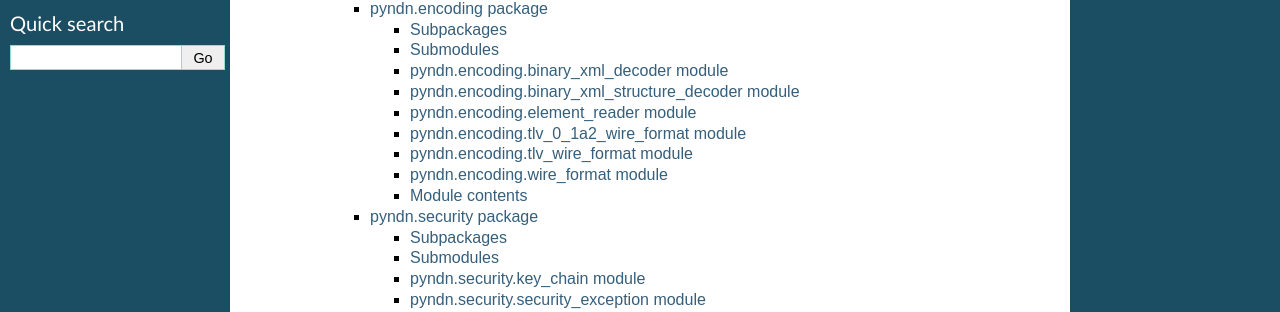
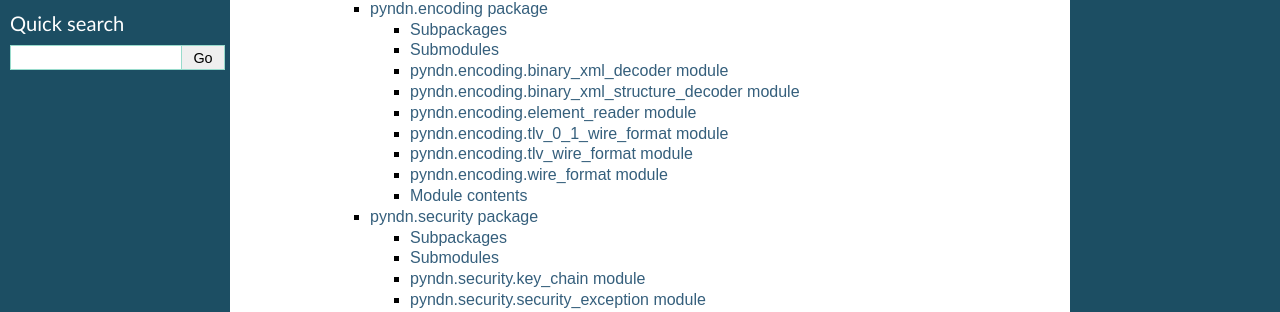
Before and after one commit to named-data/PyNDN2, a Sphinx documentation site: the page built from doc/index.rst, in a window 1280 px wide. Shown: the part 234-546 px from the top of the page. Built offline with Sphinx 7.4.7, drawn with Linux system fonts in a browser that asks for light colours.

Commit message:
doc: Renamed tlv_0_1a2_wire_format to tlv_0_1_wire_format.

```diff
--- a/doc/pyndn.encoding.rst
+++ b/doc/pyndn.encoding.rst
@@ -35,10 +35,10 @@ pyndn.encoding.element_reader module
     :undoc-members:
     :show-inheritance:
 
-pyndn.encoding.tlv_0_1a2_wire_format module
--------------------------------------------
+pyndn.encoding.tlv_0_1_wire_format module
+-----------------------------------------
 
-.. automodule:: pyndn.encoding.tlv_0_1a2_wire_format
+.. automodule:: pyndn.encoding.tlv_0_1_wire_format
     :members:
     :undoc-members:
     :show-inheritance:
```
